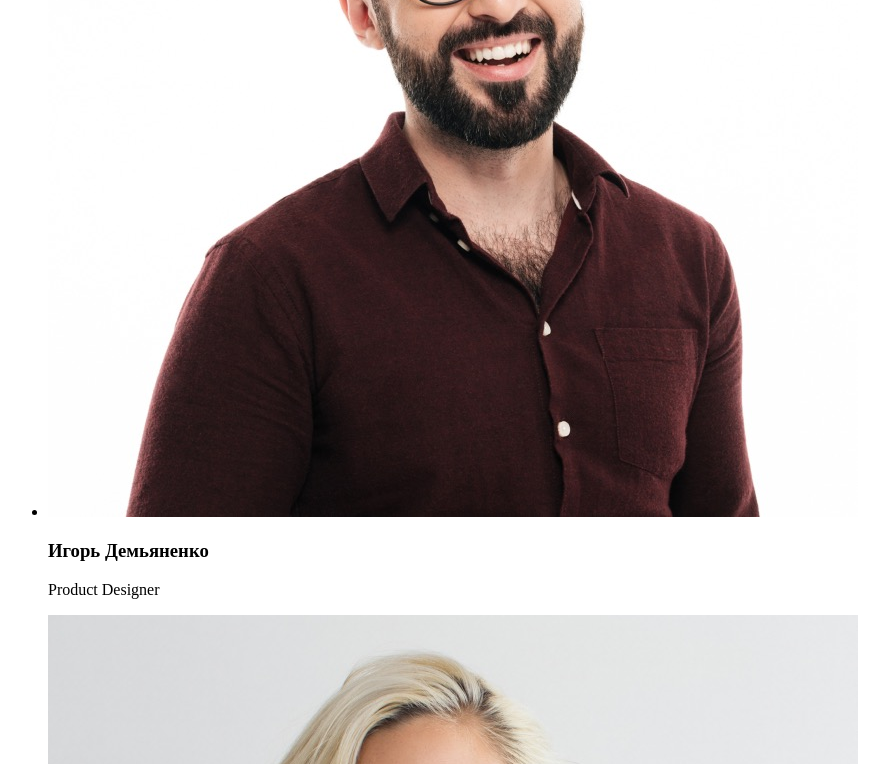
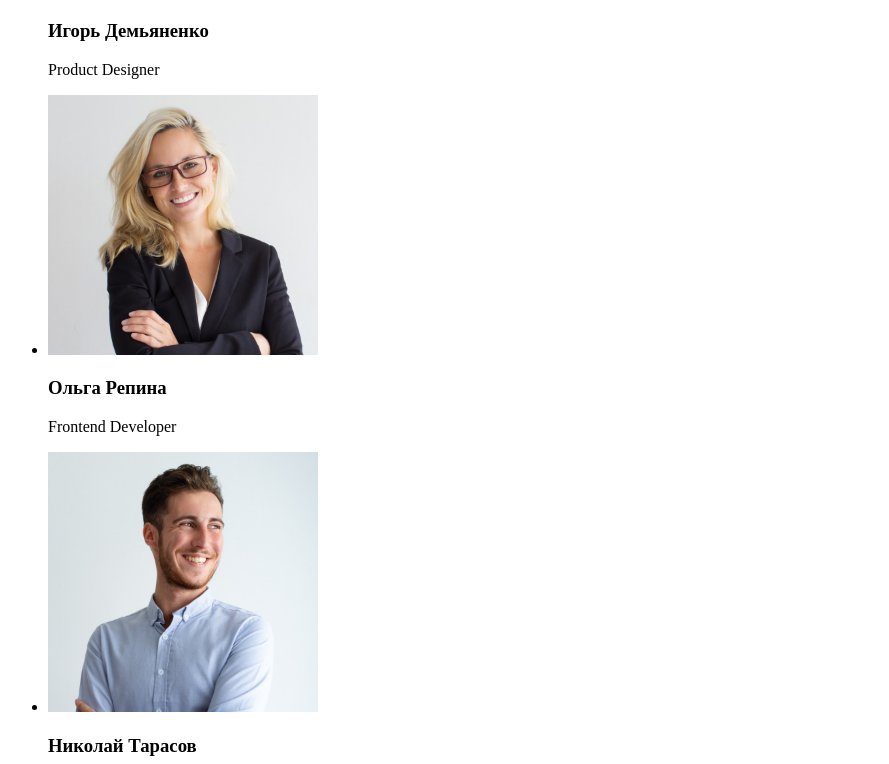
Before and after one commit to Alioshina/goit-markup-hw-01, a plain HTML site: page index.html in a window 1280 px wide. Shown: the part 1836-2600 px from the top of the page, without its empty margins (0-889 px from the left). Drawn offline with Linux system fonts and the light colour scheme.

Commit message:
Update index.html

```diff
--- a/index.html
+++ b/index.html
@@ -39,31 +39,44 @@
         <ul>
           <li>
             <h3>Внимание к деталям</h3>
-            <p>Идейные соображения, а также начало повседневной работы по формированию позиции.</p>
+            <p>
+              Идейные соображения, а также начало повседневной работы по
+              формированию позиции.
+            </p>
           </li>
           <li>
             <h3>Пунктуальность</h3>
             <p>
-              Задача организации, в особенности же рамки и место обучения кадров влечет за собой.
+              Задача организации, в особенности же рамки и место обучения кадров
+              влечет за собой.
             </p>
           </li>
           <li>
             <h3>Планирование</h3>
             <p>
-              Равным образом консультация с широким активом в значительной степени обуславливает.
+              Равным образом консультация с широким активом в значительной
+              степени обуславливает.
             </p>
           </li>
           <li>
             <h3>Современные технологии</h3>
-            <p>Значимость этих проблем настолько очевидна, что реализация плановых заданий.</p>
+            <p>
+              Значимость этих проблем настолько очевидна, что реализация
+              плановых заданий.
+            </p>
           </li>
         </ul>
-        </section>
-        <section>
+      </section>
+      <section>
         <h2>Чем мы занимаемся</h2>
         <ul>
           <li>
-            <img src="./images/img-1.jpg" alt="взламываем пентагон" width="370" height="294" />
+            <img
+              src="./images/img-1.jpg"
+              alt="взламываем пентагон"
+              width="370"
+              height="294"
+            />
           </li>
           <li>
             <img
@@ -87,22 +100,42 @@
         <h2>Наша команда</h2>
         <ul>
           <li>
-            <img src="./images/person-1.jpg" alt="Игорь Демьяненко" width="810" height="780" />
+            <img
+              src="./images/person-1.jpg"
+              alt="Игорь Демьяненко"
+              width="270"
+              height="260"
+            />
             <h3>Игорь Демьяненко</h3>
             <p lang="en">Product Designer</p>
           </li>
           <li>
-            <img src="./images/person-2.jpg" alt="Ольга Репина" width="810" height="780" />
+            <img
+              src="./images/person-2.jpg"
+              alt="Ольга Репина"
+              width="270"
+              height="260"
+            />
             <h3>Ольга Репина</h3>
             <p lang="en">Frontend Developer</p>
           </li>
           <li>
-            <img src="./images/person-3.jpg" alt="Николай Тарасов" width="810" height="780" />
+            <img
+              src="./images/person-3.jpg"
+              alt="Николай Тарасов"
+              width="270"
+              height="260"
+            />
             <h3>Николай Тарасов</h3>
             <p lang="en">Marketing</p>
           </li>
           <li>
-            <img src="./images/person-4.jpg" alt="Михаил Ермаково" width="810" height="780" />
+            <img
+              src="./images/person-4.jpg"
+              alt="Михаил Ермаково"
+              width="270"
+              height="260"
+            />
             <h3>Михаил Ермаков</h3>
             <p lang="en">UI Designer</p>
           </li>
```
